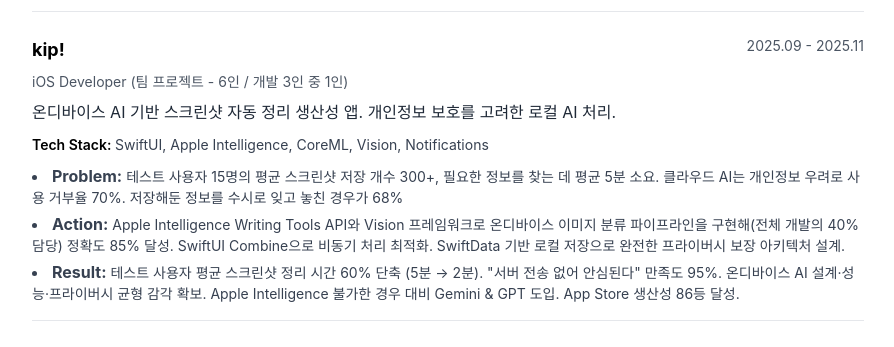
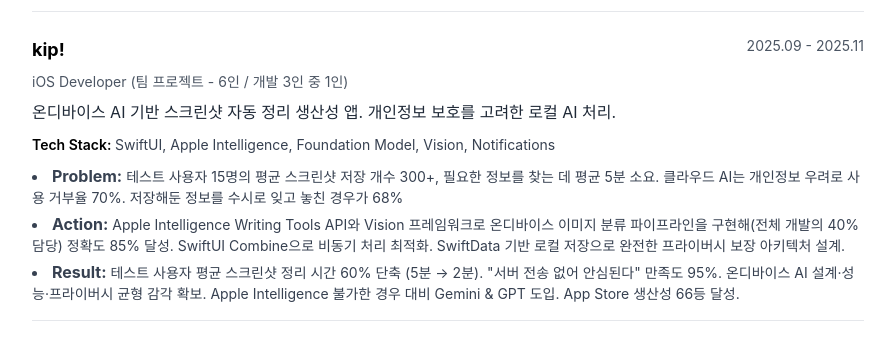
Before and after one commit to whatdoIsa/iOS-Portfolio, a Next.js app: page /resume in a window 1280 px wide. Shown: the part 1100-1447 px from the top of the page, without its empty margins (192-1086 px from the left). Built offline with nearby package versions, Linux system fonts and the light colour scheme; a web font is replaced by a local one.

Commit message:
Update kip! project details
- Change CoreML to Foundation Model in techStack
- Update App Store ranking from 86th to 66th in Productivity category

```diff
--- a/data/projects.js
+++ b/data/projects.js
@@ -32,13 +32,13 @@ export const projects = [
     type: 'SwiftUI',
     thumbnail: '/images/projects/kip.jpg',
     description: '온디바이스 AI 기반 스크린샷 자동 정리 생산성 앱. 개인정보 보호를 고려한 로컬 AI 처리.',
-    techStack: ['SwiftUI', 'Apple Intelligence', 'CoreML', 'Vision', 'Notifications'],
+    techStack: ['SwiftUI', 'Apple Intelligence', 'Foundation Model', 'Vision', 'Notifications'],
     features: [
       'Share Sheet 연동 빠른 저장 기능',
       '온디바이스 AI로 날짜/시간/메모 자동 추출',
       '스마트 위치 인식 및 리마인더 알림',
       '개인정보 로컬 처리 (서버 전송 없음)',
-      'App store 생산성 86등'
+      'App store 생산성 66등'
     ],
     webConnection: 'React의 컴포넌트 재사용성 개념을 SwiftUI View Modifier로 확장. 웹 UX 패턴을 네이티브 앱에 적용.',
     github: 'https://github.com/DeveloperAcademy-POSTECH/2025-C6-M9-TNT-Lab',
@@ -48,7 +48,7 @@ export const projects = [
     highlights: [
       'Problem: 테스트 사용자 15명의 평균 스크린샷 저장 개수 300+, 필요한 정보를 찾는 데 평균 5분 소요. 클라우드 AI는 개인정보 우려로 사용 거부율 70%. 저장해둔 정보를 수시로 잊고 놓친 경우가 68%',
       'Action: Apple Intelligence Writing Tools API와 Vision 프레임워크로 온디바이스 이미지 분류 파이프라인을 구현해(전체 개발의 40% 담당) 정확도 85% 달성. SwiftUI Combine으로 비동기 처리 최적화. SwiftData 기반 로컬 저장으로 완전한 프라이버시 보장 아키텍처 설계.',
-      'Result: 테스트 사용자 평균 스크린샷 정리 시간 60% 단축 (5분 → 2분). "서버 전송 없어 안심된다" 만족도 95%. 온디바이스 AI 설계·성능·프라이버시 균형 감각 확보. Apple Intelligence 불가한 경우 대비 Gemini & GPT 도입. App Store 생산성 86등 달성.'
+      'Result: 테스트 사용자 평균 스크린샷 정리 시간 60% 단축 (5분 → 2분). "서버 전송 없어 안심된다" 만족도 95%. 온디바이스 AI 설계·성능·프라이버시 균형 감각 확보. Apple Intelligence 불가한 경우 대비 Gemini & GPT 도입. App Store 생산성 66등 달성.'
     ]
   },
   {
```
